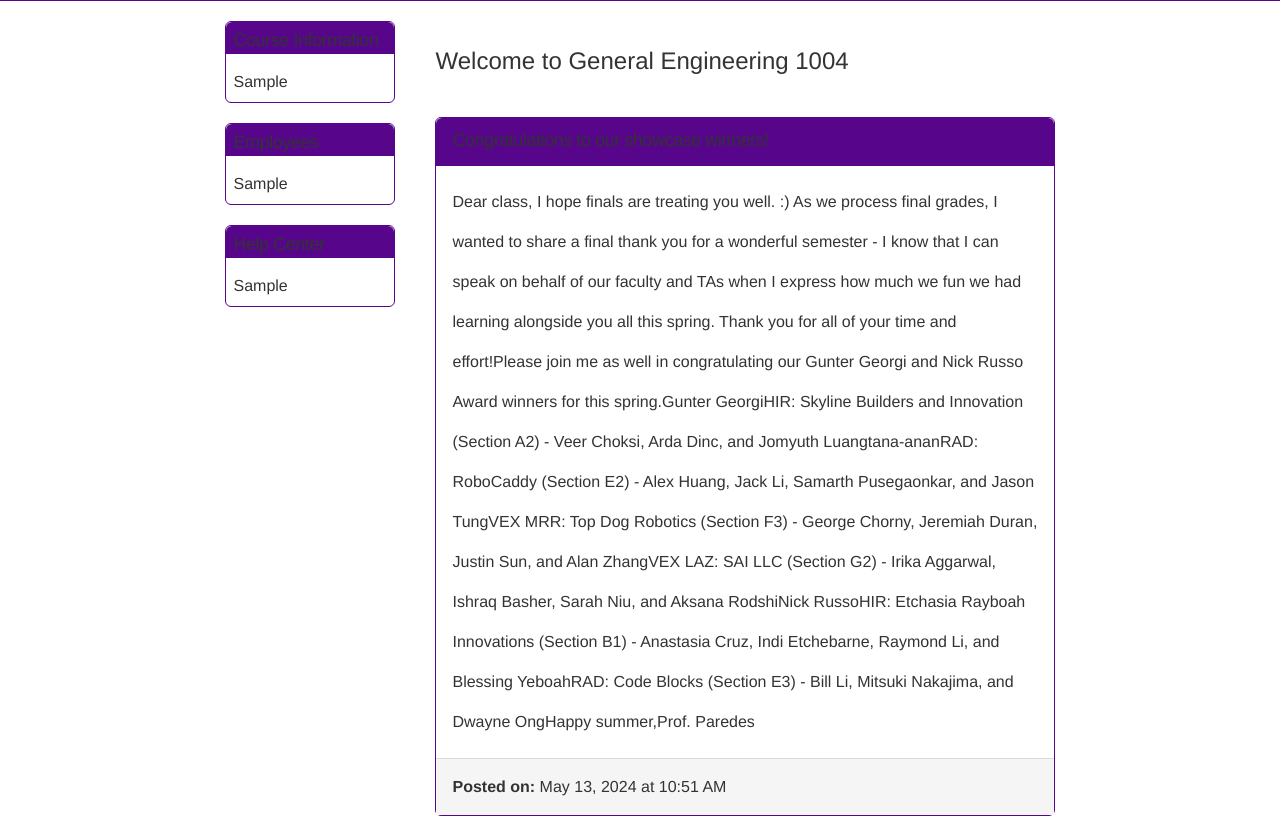
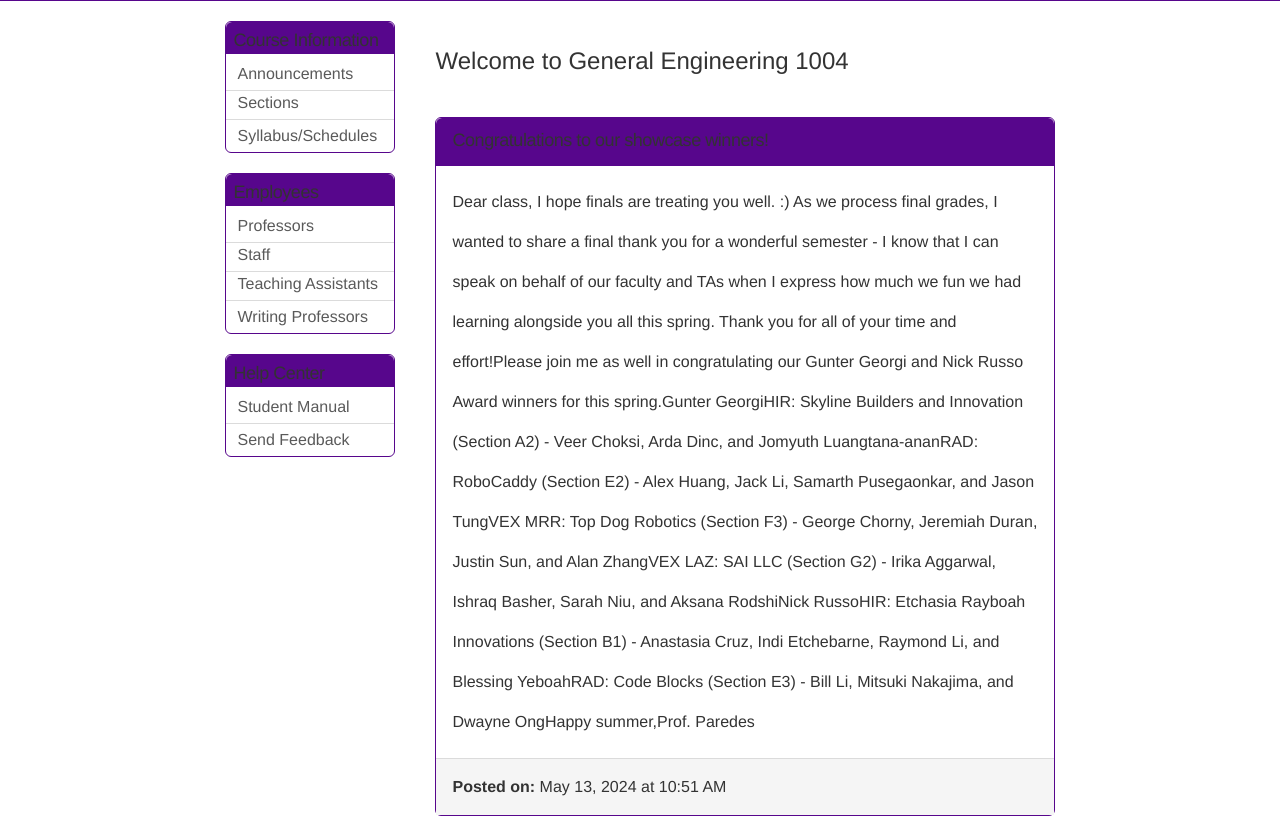
Before and after one commit to VaughnValle/summer-webdev, an Astro site in the folder eg1004-announcement/: page / in a window 1280 px wide. Shown: the part 55-891 px from the top of the page. Built offline with nearby package versions, Linux system fonts and the light colour scheme; Astro itself is replaced by a stand-in of ours.

Commit message:
Implemented sidebar list for each card

```diff
--- a/eg1004-announcement/src/components/Card.jsx
+++ b/eg1004-announcement/src/components/Card.jsx
@@ -9,7 +9,16 @@ const Card = ({
             <div className='bg-purple p-4 pl-2 py-1 pb-0 rounded-md rounded-b-none'>
                 <h5 class='mb-2 text-lg font-thin tracking-tight text-black dark:text-white'>{title}</h5>
             </div>
-            <p class='font-normal p-2'>{content}</p>
+            <ul className=''>
+                {content.map((link, index) => (
+                    index === content.length - 1 ?
+                    <li className='text-blackish px-3 py-1 pt-1 hover:bg-gray cursor-pointer'>{link}</li>
+
+                    :
+                    <li className='text-blackish border-b border-grayer px-3 py-1 pt-0 hover:bg-gray cursor-pointer'>{link}</li>
+                ))}
+            </ul>
+
         </div>
 
     )
--- a/eg1004-announcement/src/components/Sidebar.jsx
+++ b/eg1004-announcement/src/components/Sidebar.jsx
@@ -1,12 +1,39 @@
 import React from 'react';
 import Card from './Card.jsx';
+
+const sidebars = [
+  {
+    'header': 'Course Information',
+    'links': [
+      'Announcements',
+      'Sections',
+      'Syllabus/Schedules'
+    ]
+  },
+  {
+    'header': 'Employees',
+    'links': [
+      'Professors',
+      'Staff',
+      'Teaching Assistants',
+      'Writing Professors'
+    ]
+  },
+  {
+    'header': 'Help Center',
+    'links': [
+      'Student Manual',
+      'Send Feedback'
+    ]
+  }
+];
 
 const Sidebar = () => {
     return (
         <div className='sticky flex-column text-black mx-auto mr-0'>
-            <Card title='Course Information' content='Sample'/>
-            <Card title='Employees' content='Sample'/>
-            <Card title='Help Center' content='Sample'/>
+        {sidebars.map((item, index) => (
+            <Card title={item.header} content={item.links}/>
+        ))}
         </div>
     )
 };
```
